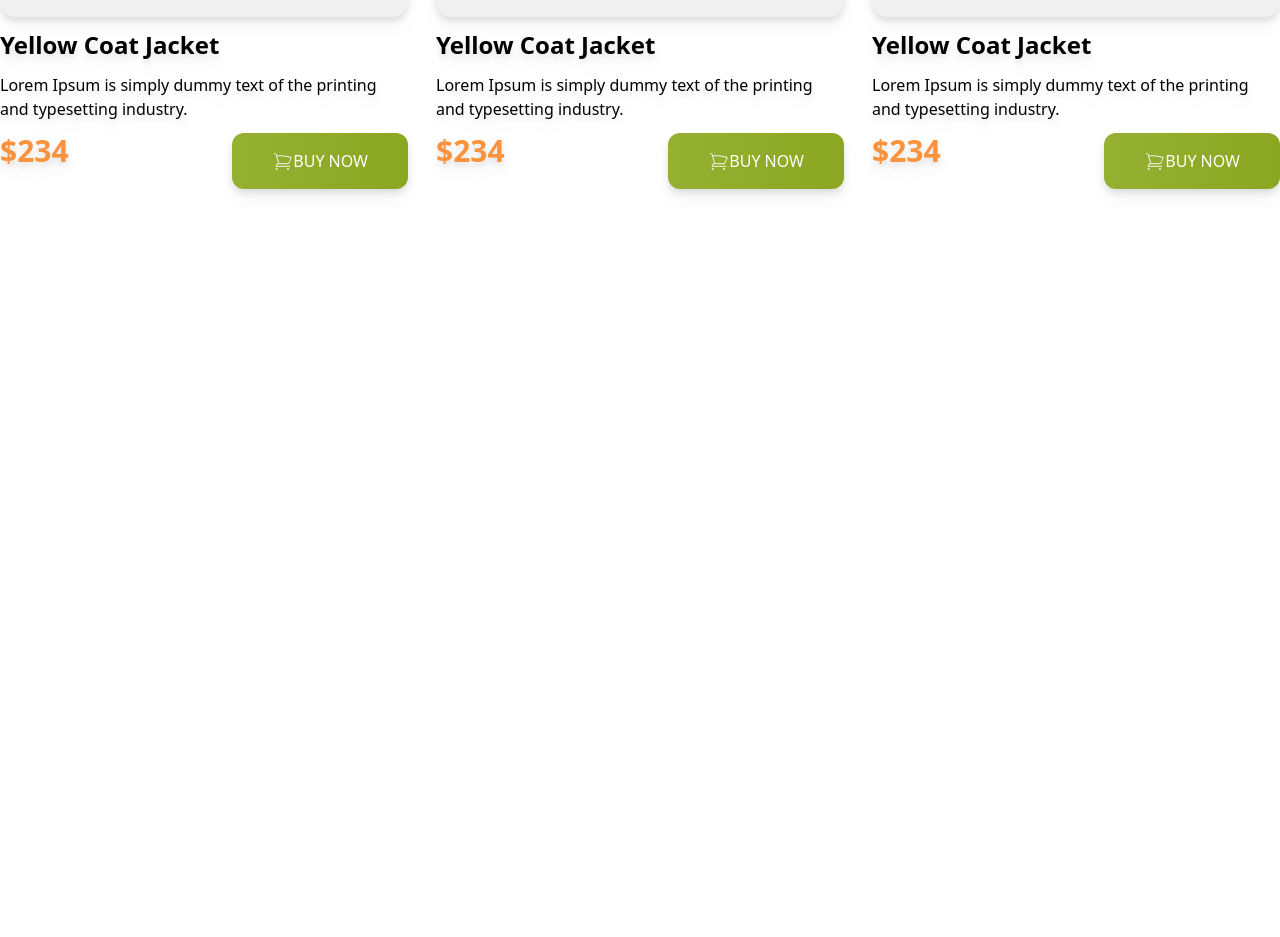
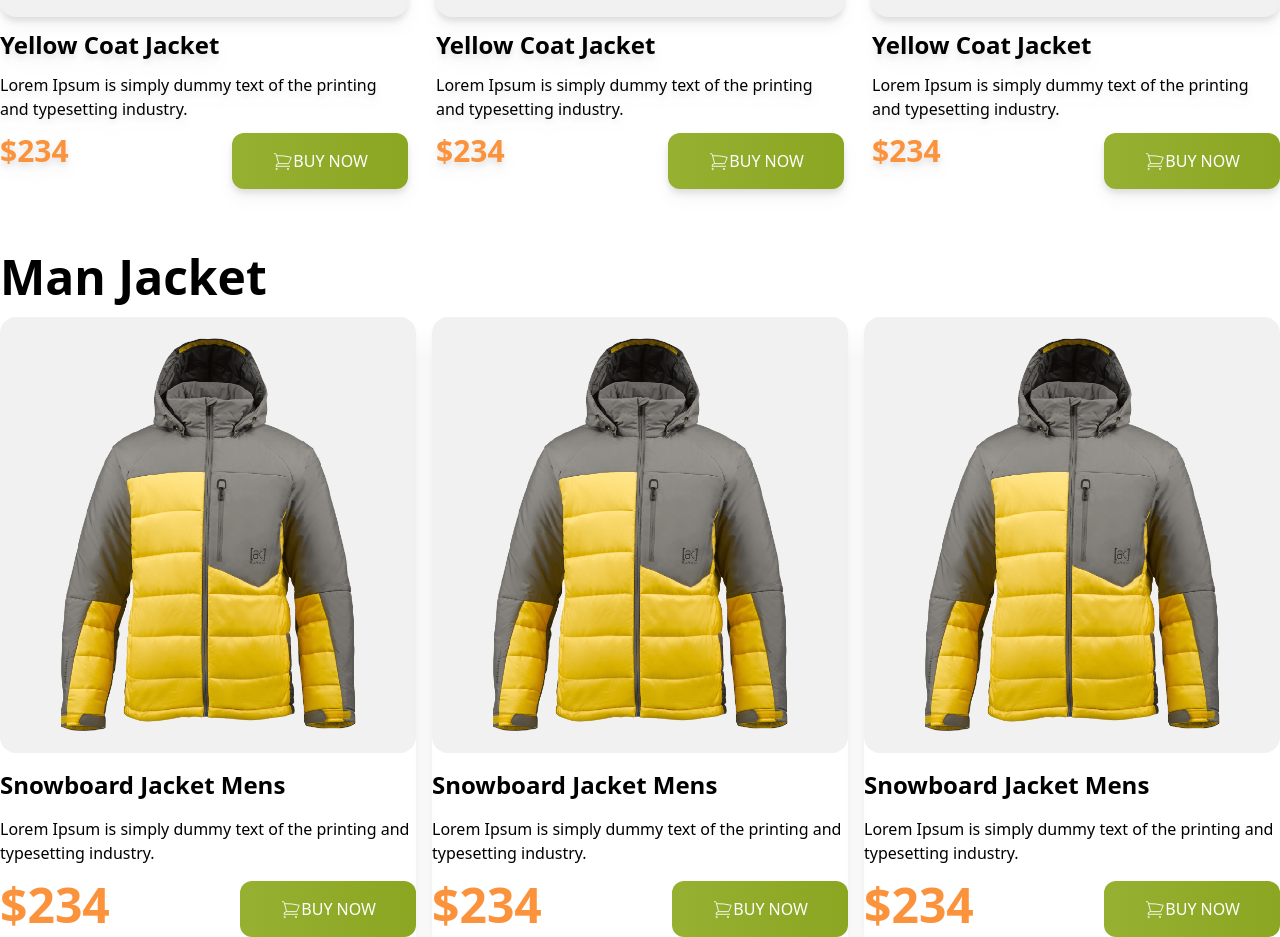
Before and after one commit to devparvez/penguin-fashion-tailwind, a plain HTML site: page index.html in a window 1280 px wide. Shown: the part 1216-2153 px from the top of the page. Before the commit the page ends 1453 px from the top, so only its background shows below. Drawn offline with nearby package versions, Linux system fonts and the light colour scheme.

Commit message:
man section done with responsiveness

```diff
--- a/index.html
+++ b/index.html
@@ -99,6 +99,58 @@
                 </div>
             </div>
         </section>
+        <!-- man section  -->
+         <section>
+            <h3 class="text-5xl font-black my-4">Man Jacket</h3>
+            <div class="grid lg:grid-cols-3 md:grid-cols-2 grid-cols-1 gap-4">
+                <div class="space-y-4 shadow-xl">
+                    <div class="bg-[#f1f1f1] p-5 rounded-2xl" >
+                        <img src="images/jacket-4.png" alt="">
+                    </div>
+                    <h4 class="text-2xl font-bold">Snowboard Jacket Mens</h4>
+                    <p>Lorem Ipsum is simply dummy text of the
+                        printing and typesetting industry.</p>
+                        <div class="flex justify-between">
+                            <h4 class="text-5xl font-bold text-orange-400">$234</h4>
+                            <button class="py-4 px-10 w-44  bg-gradient-to-r from-[#96b032] to-[#8ba621] rounded-xl text-white font-normal uppercase flex items-center whitespace-nowrap"><svg  xmlns="http://www.w3.org/2000/svg" fill="none" viewBox="0 0 24 24" strokeWidth={1.5} stroke="currentColor" className="size-4 ">
+                                <path strokeLinecap="round" strokeLinejoin="round" d="M2.25 3h1.386c.51 0 .955.343 1.087.835l.383 1.437M7.5 14.25a3 3 0 0 0-3 3h15.75m-12.75-3h11.218c1.121-2.3 2.1-4.684 2.924-7.138a60.114 60.114 0 0 0-16.536-1.84M7.5 14.25 5.106 5.272M6 20.25a.75.75 0 1 1-1.5 0 .75.75 0 0 1 1.5 0Zm12.75 0a.75.75 0 1 1-1.5 0 .75.75 0 0 1 1.5 0Z" />
+                              </svg>
+                               BUY NOW</button>
+                        </div>
+                </div>
+                <div class="space-y-4 shadow-xl">
+                    <div class="bg-[#f1f1f1] p-5 rounded-2xl" >
+                        <img src="images/jacket-4.png" alt="">
+                    </div>
+                    <h4 class="text-2xl font-bold">Snowboard Jacket Mens</h4>
+                    <p>Lorem Ipsum is simply dummy text of the
+                        printing and typesetting industry.</p>
+                        <div class="flex justify-between">
+                            <h4 class="text-5xl font-bold text-orange-400">$234</h4>
+                            <button class="py-4 px-10 w-44  bg-gradient-to-r from-[#96b032] to-[#8ba621] rounded-xl text-white font-normal uppercase flex items-center whitespace-nowrap"><svg  xmlns="http://www.w3.org/2000/svg" fill="none" viewBox="0 0 24 24" strokeWidth={1.5} stroke="currentColor" className="size-4 ">
+                                <path strokeLinecap="round" strokeLinejoin="round" d="M2.25 3h1.386c.51 0 .955.343 1.087.835l.383 1.437M7.5 14.25a3 3 0 0 0-3 3h15.75m-12.75-3h11.218c1.121-2.3 2.1-4.684 2.924-7.138a60.114 60.114 0 0 0-16.536-1.84M7.5 14.25 5.106 5.272M6 20.25a.75.75 0 1 1-1.5 0 .75.75 0 0 1 1.5 0Zm12.75 0a.75.75 0 1 1-1.5 0 .75.75 0 0 1 1.5 0Z" />
+                              </svg>
+                               BUY NOW</button>
+                        </div>
+                </div>
+                <div class="space-y-4 shadow-xl">
+                    <div class="bg-[#f1f1f1] p-5 rounded-2xl" >
+                        <img src="images/jacket-4.png" alt="">
+                    </div>
+                    <h4 class="text-2xl font-bold">Snowboard Jacket Mens</h4>
+                    <p>Lorem Ipsum is simply dummy text of the
+                        printing and typesetting industry.</p>
+                        <div class="flex justify-between">
+                            <h4 class="text-5xl font-bold text-orange-400">$234</h4>
+                            <button class="py-4 px-10 w-44  bg-gradient-to-r from-[#96b032] to-[#8ba621] rounded-xl text-white font-normal uppercase flex items-center whitespace-nowrap"><svg  xmlns="http://www.w3.org/2000/svg" fill="none" viewBox="0 0 24 24" strokeWidth={1.5} stroke="currentColor" className="size-4 ">
+                                <path strokeLinecap="round" strokeLinejoin="round" d="M2.25 3h1.386c.51 0 .955.343 1.087.835l.383 1.437M7.5 14.25a3 3 0 0 0-3 3h15.75m-12.75-3h11.218c1.121-2.3 2.1-4.684 2.924-7.138a60.114 60.114 0 0 0-16.536-1.84M7.5 14.25 5.106 5.272M6 20.25a.75.75 0 1 1-1.5 0 .75.75 0 0 1 1.5 0Zm12.75 0a.75.75 0 1 1-1.5 0 .75.75 0 0 1 1.5 0Z" />
+                              </svg>
+                               BUY NOW</button>
+                        </div>
+                </div>
+
+            </div>
+         </section>
 
     </main>
     <footer>
```
